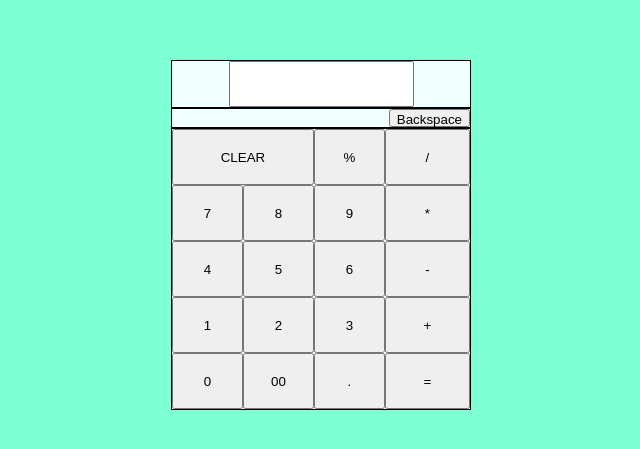
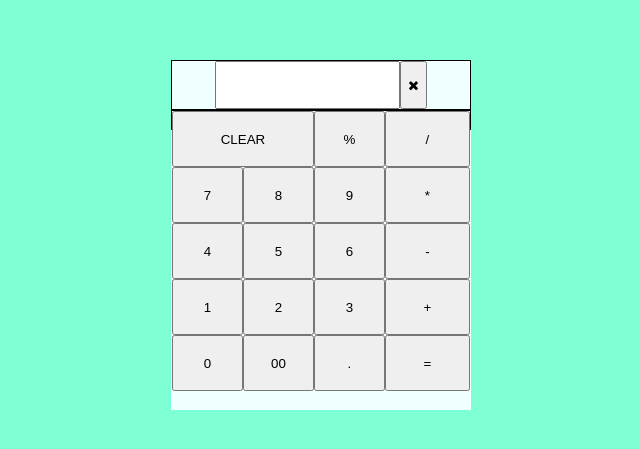
Before and after one commit to Rinnex404/Web_Calculator, a plain HTML site: page calculator.html in a window 1280 px wide. Shown: the part 165-614 px from the top of the page, without its empty margins (319-959 px from the left). Drawn offline with Linux system fonts and the light colour scheme.

Commit message:
add link reference for icon,change backspace button container group

```diff
--- a/calculator.html
+++ b/calculator.html
@@ -5,11 +5,14 @@
     <meta name="viewport" content="width=device-width, initial-scale=1.0">
     <title>Document</title>
     <link rel="stylesheet" href="style.css">
+    <link rel="stylesheet" href="https://cdnjs.cloudflare.com/ajax/libs/font-awesome/4.7.0/css/font-awesome.min.css">
 </head>
 <body>
     <div class="main_container">
-        <div class="row"><input type="text"></div>
-        <div class="row"><button type="button">Backspace</button></div>
+        <div class="row">
+            <input type="text">
+            <button type="button" class="undo"><i class="fa fa-close"></i></button>
+        </div>
 
         <div class="row">
             <div class="subrow">
```
